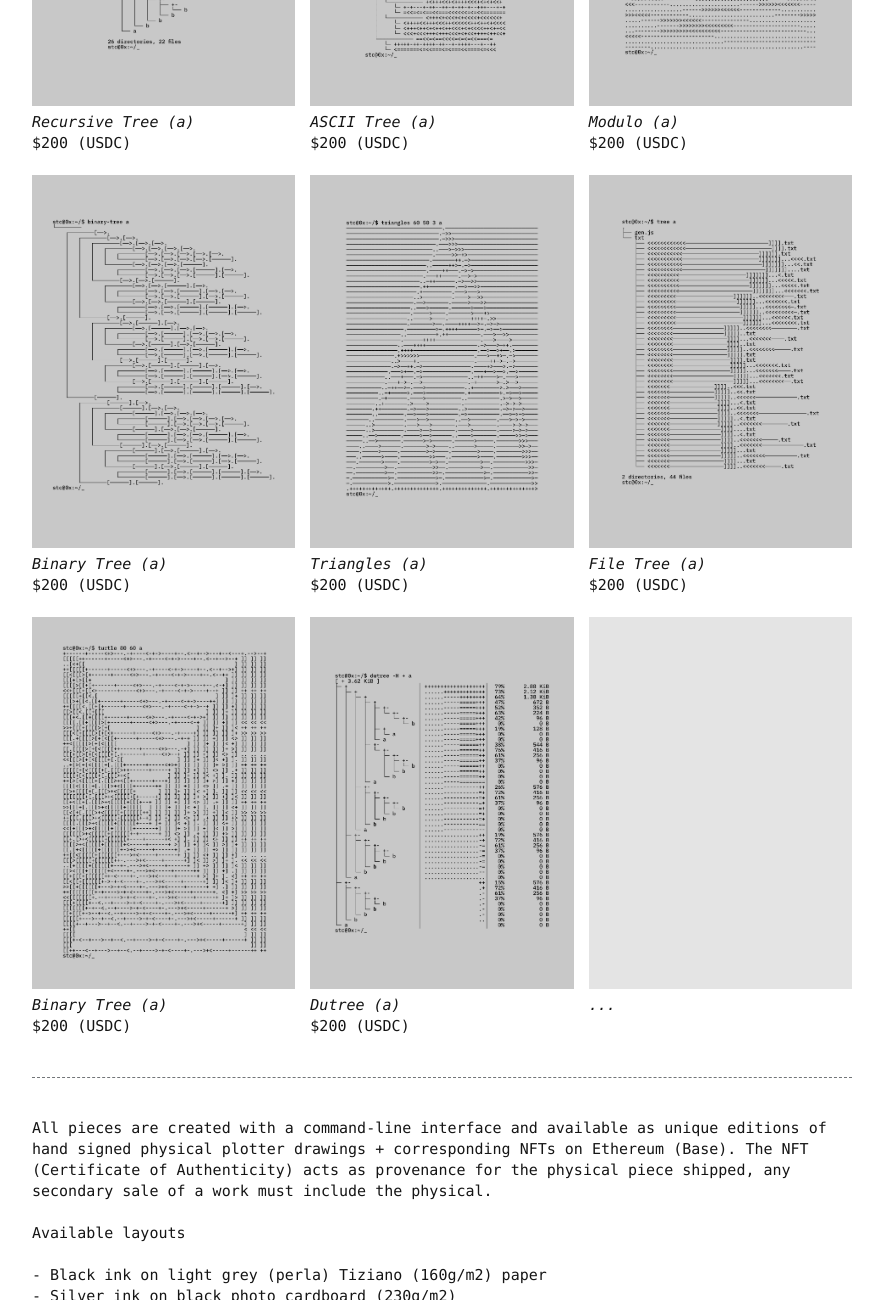
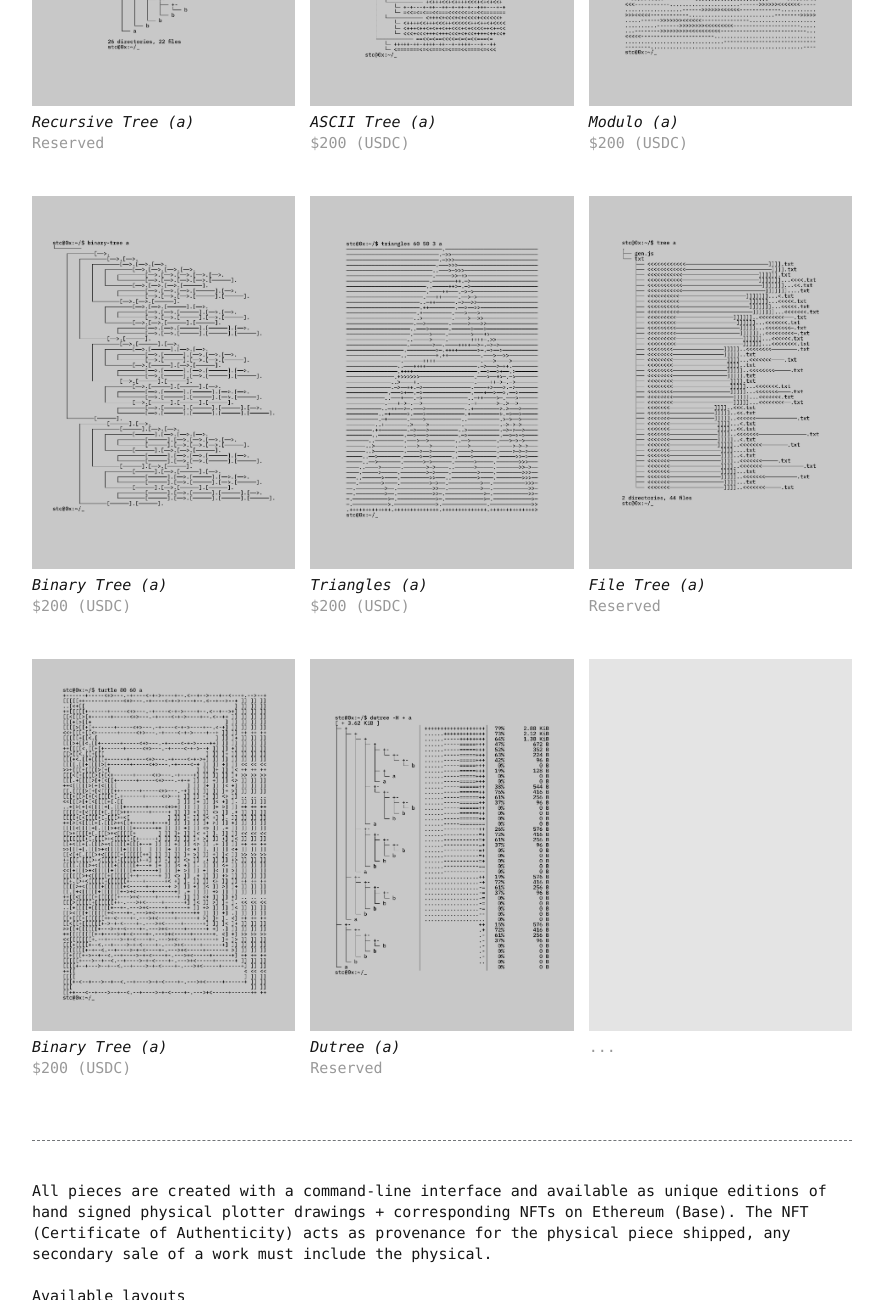
Before and after one commit to stc/terminal-drawings, a plain HTML site: page index.html in a window 1280 px wide. Shown: the part 1947-3247 px from the top of the page, without its empty margins (198-1081 px from the left). Drawn offline with Linux system fonts and the light colour scheme.

Commit message:
typo update

```diff
--- a/index.html
+++ b/index.html
@@ -36,6 +36,10 @@
             position: sticky;
             top: calc(var(--global-space) * 2);
           }
+        }
+
+        .desc {
+          color:#999;
         }
       </style>
   </head>
@@ -80,17 +84,17 @@
                     <div width="auto" height="auto"><a href="https://opensea.io/assets/base/0xcd5992b524d6f2b4f43fefa7790cf169f140da21/1" style="border: none;">
                       <img src="./assets/imgs/previews/001.png"/></a>
                       <i>Recursive Tree (a)</i><br>
-                      $200 (USDC)
+                      <p class="desc">Reserved</p>
                     </div>
                     <div width="auto" height="auto"><a href="https://opensea.io/assets/base/0xcd5992b524d6f2b4f43fefa7790cf169f140da21/2" style="border: none;">
                       <img src="./assets/imgs/previews/002.png"/></a>
                       <i>ASCII Tree (a)</i><br>
-                      $200 (USDC)
+                      <p class="desc">$200 (USDC)</p>
                     </div>
                     <div width="auto" height="auto"><a href="https://opensea.io/assets/base/0xcd5992b524d6f2b4f43fefa7790cf169f140da21/3" style="border: none;">
                       <img src="./assets/imgs/previews/003.png"/></a>
                       <i>Modulo (a)</i><br>
-                      $200 (USDC)
+                      <p class="desc">$200 (USDC)</p>
                     </div>
                   </div>
                   <br>
@@ -98,17 +102,17 @@
                     <div width="auto" height="auto"><a href="https://opensea.io/assets/base/0xcd5992b524d6f2b4f43fefa7790cf169f140da21/4" style="border: none;">
                       <img src="./assets/imgs/previews/004.png"/></a>
                       <i>Binary Tree (a)</i><br>
-                      $200 (USDC)
+                      <p class="desc">$200 (USDC)</p>
                     </div>
                     <div width="auto" height="auto"><a href="https://opensea.io/assets/base/0xcd5992b524d6f2b4f43fefa7790cf169f140da21/5" style="border: none;">
                       <img src="./assets/imgs/previews/005.png"/></a>
                       <i>Triangles (a)</i><br>
-                      $200 (USDC)
+                      <p class="desc">$200 (USDC)<p>
                     </div>
                     <div width="auto" height="auto"><a href="https://opensea.io/assets/base/0xcd5992b524d6f2b4f43fefa7790cf169f140da21/6" style="border: none;">
                       <img src="./assets/imgs/previews/006.png"/></a>
                       <i>File Tree (a)</i><br>
-                      $200 (USDC)
+                      <p class="desc">Reserved<p>
                     </div>
                   </div>
                   <br>
@@ -116,16 +120,16 @@
                     <div width="auto" height="auto"><a href="https://opensea.io/assets/base/0xcd5992b524d6f2b4f43fefa7790cf169f140da21/7" style="border: none;">
                       <img src="./assets/imgs/previews/007.png"/></a>
                       <i>Binary Tree (a)</i><br>
-                      $200 (USDC)
+                      <p class="desc">$200 (USDC)<p>
                     </div>
                     <div width="auto" height="auto"><a href="https://opensea.io/assets/base/0xcd5992b524d6f2b4f43fefa7790cf169f140da21/8" style="border: none;">
                       <img src="./assets/imgs/previews/008.png"/></a>
                       <i>Dutree (a)</i><br>
-                      $200 (USDC)
+                      <p class="desc">Reserved<p>
                     </div>
                     <div width="auto" height="auto">
                       <img src="./assets/imgs/previews/009.png"/>
-                      <i>...</i><br>
+                      <p class="desc">...</p><br>
 
                     </div>
                  </div>
```
